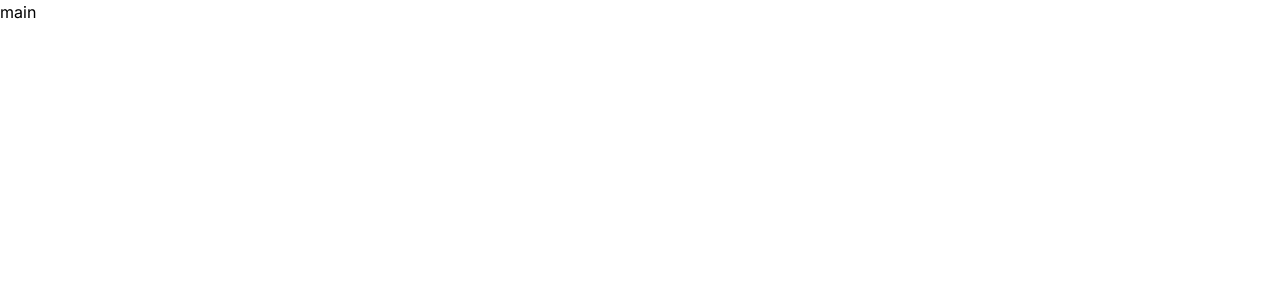
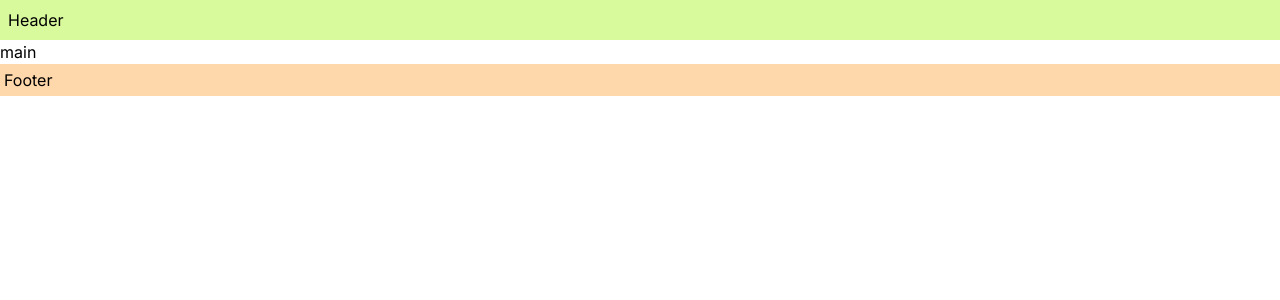
Before and after one commit to dpdms529/woorifisa-hello-next, a Next.js app: page / in a window 1280 px wide. Shown: the top 300 px of the page. Built offline with nearby package versions, Linux system fonts and the light colour scheme.

Commit message:
페이지 레이아웃 관리

```diff
--- a/app/layout.js
+++ b/app/layout.js
@@ -11,7 +11,12 @@
 export default function RootLayout({ children }) {
   return (
     <html lang="en">
-      <body className={inter.className}>{children}</body>
+      <body className={inter.className}>
+        <header className="p-2 bg-lime-200">Header</header>
+        {/* children props를 통해 page.js의 컴포넌트가 전달됨 */}
+        {children}
+        <footer className="p-1 bg-orange-200">Footer</footer>
+      </body>
     </html>
   );
 }
```
